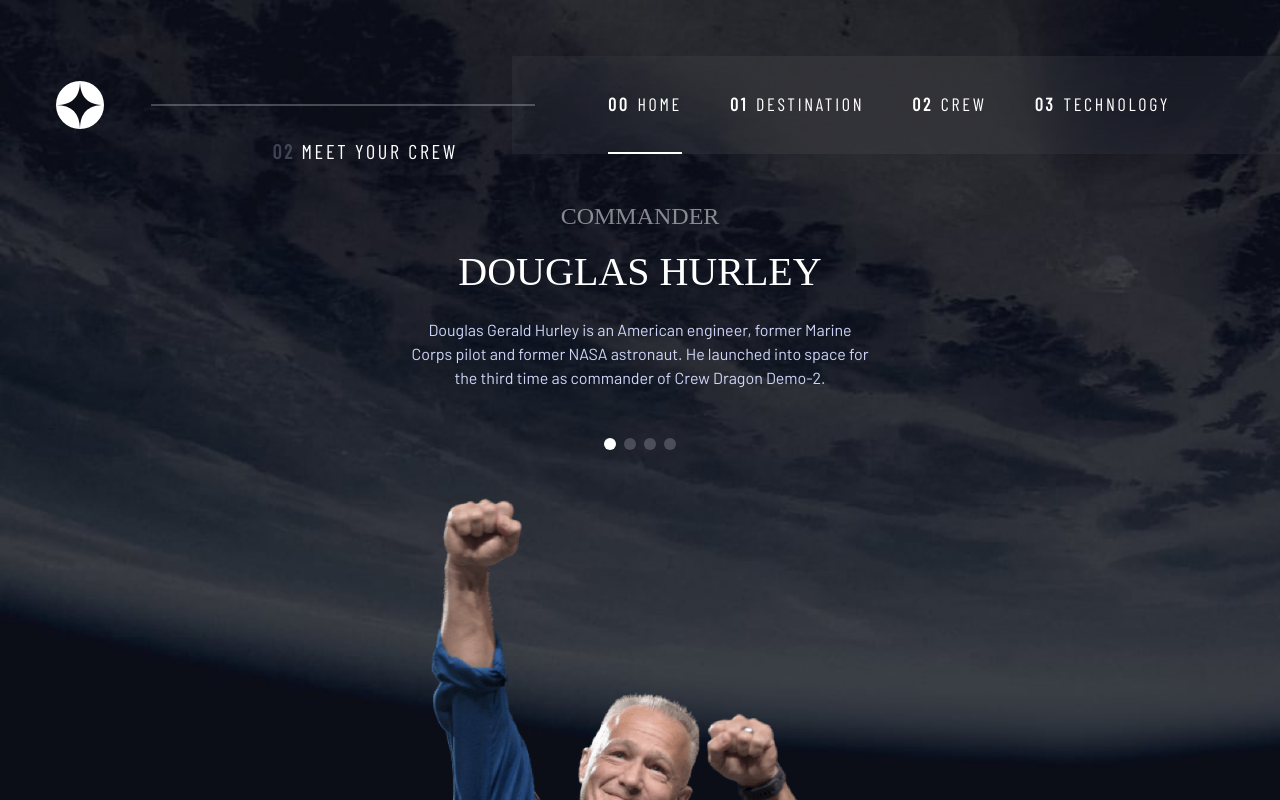
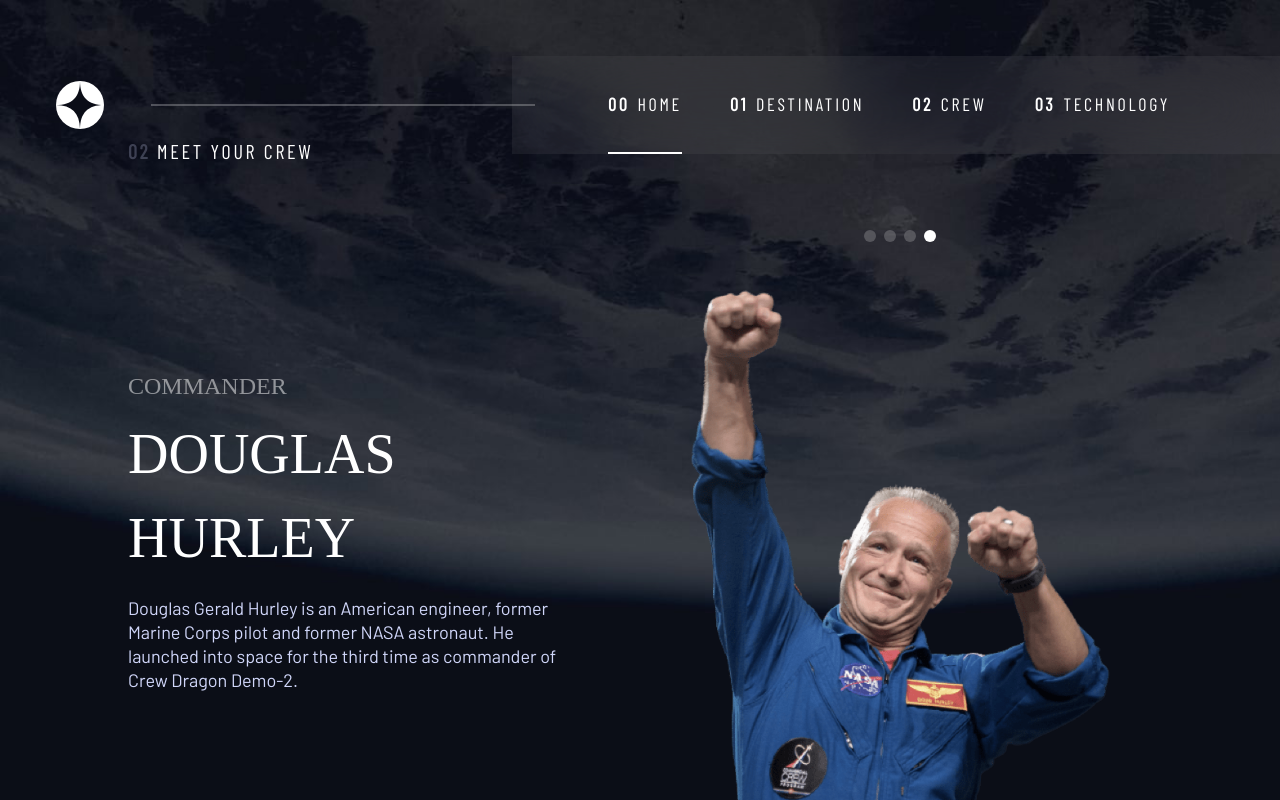
Before and after one commit to MaxWolts/space-tourism, a Next.js app: page /crew in a window 1280 px wide. Shown: the top 800 px of the page. Built offline with nearby package versions, Linux system fonts and the light colour scheme; a web font is replaced by a local one.

Commit message:
:construction: working in Crew desktop view

```diff
--- a/app/crew/page.tsx
+++ b/app/crew/page.tsx
@@ -11,18 +11,18 @@ const Crew = () => {
     setSelectedItem(number)
   }
   return (
-    <div className="Crew__background bg-cover grid gap-8 min-h-screen px-6 pb-6 pt-[5.5rem] md:pt-[8.5rem] justify-center text-center md:pb-0">
-      <div className="relative navText md:text-[1.25rem] md:left-[-60%]">
+    <div className="Crew__background bg-cover grid gap-8 min-h-screen px-6 pb-6 pt-[5.5rem] md:pt-[8.5rem] justify-center text-center md:pb-0 xl:text-left">
+      <div className="relative navText md:text-[1.25rem] md:left-[-60%] xl:left-0">
         <p><strong className="text-lightBlue opacity-25">02</strong> MEET YOUR CREW</p>
       </div>
-      <div className="flex flex-col gap-4 md:flex-col-reverse max-w-[28.625rem]">
+      <div className="flex flex-col gap-4 md:flex-col-reverse max-w-[28.625rem] xl:grid xl:grid-cols-2 xl:rtl xl:max-w-[80vw]" style={{direction:"rtl"}}>
         <Slide images={data.crew.map(img => img.images.png)} version2={false} handdleSelectedItem={handdleSelectedItem} selectedItem={selectedItem}/>
-        <div className="grid gap-4">
-          <div className="grid gap-2">
+        <div className="grid gap-4 xl:justify-items-start xl:self-center" style={{direction:"ltr"}}>
+          <div className="grid gap-2" >
             <span className={"navText font-Bellefair tracking-normal opacity-50 md:text-[1.5rem]"}>{data.crew[selectedItem].role.toUpperCase()}</span>
-            <h4 className="text-[1.5rem] md:text-[2.5rem]">{data.crew[selectedItem].name.toUpperCase()}</h4>
+            <h4 className="text-[1.5rem] md:text-[2.5rem] xl:text-[3.5rem] ">{data.crew[selectedItem].name.toUpperCase()}</h4>
           </div>
-          <p className="font-BarlowRegular text-lightBlue leading-6 md:text-[1rem]">{data.crew[selectedItem].bio}</p>
+          <p className="font-BarlowRegular text-lightBlue leading-6 md:text-[1rem] xl:max-w-[27.75rem] xl:text-[1.125rem]">{data.crew[selectedItem].bio}</p>
         </div>
       </div>
     </div>
--- a/app/layout.tsx
+++ b/app/layout.tsx
@@ -3,7 +3,6 @@ import './globals.css'
 import { Inter } from 'next/font/google'
 
 type Props = {
-  params: { id: string}
   children: React.ReactNode
 }
 
@@ -16,10 +15,8 @@ export const metadata = {
 }
 
 export default function RootLayout({
-  children,params
+  children,
 }: Props) {
-  const id = Number(params.id)
-  console.log(id);
 
   return (
     <html lang="en">
```
